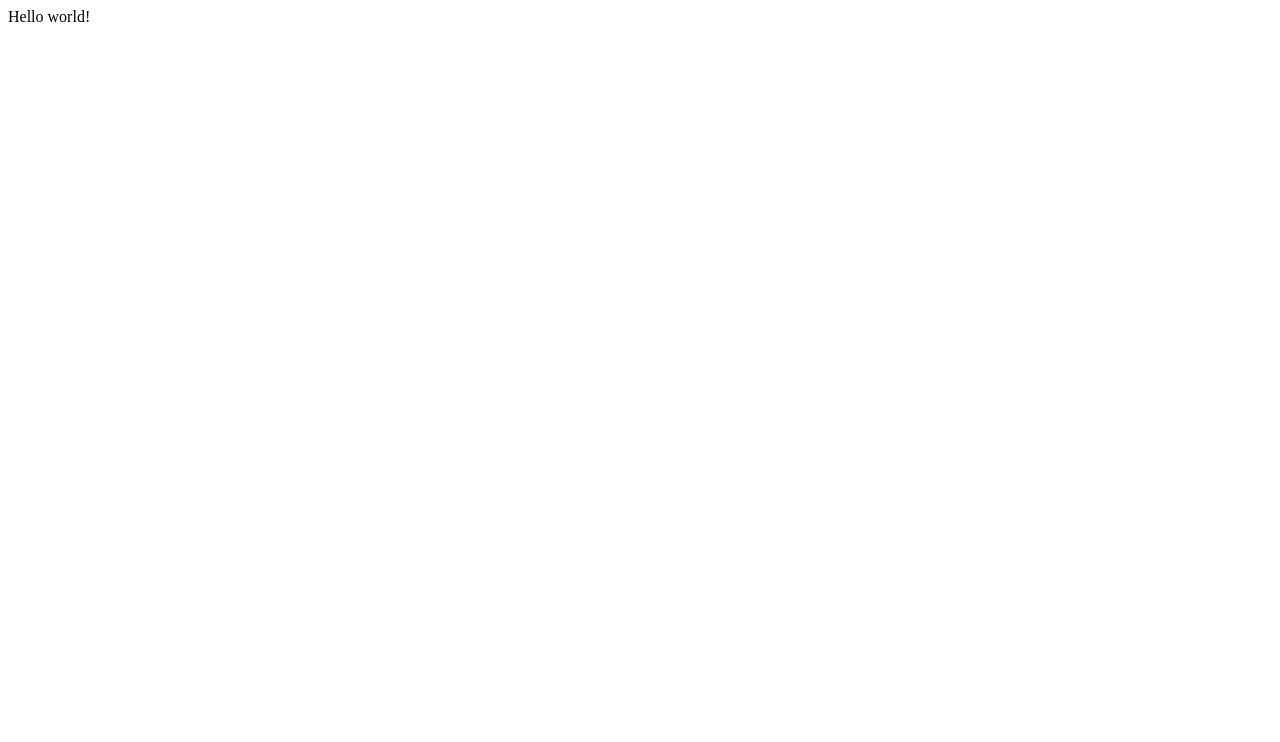
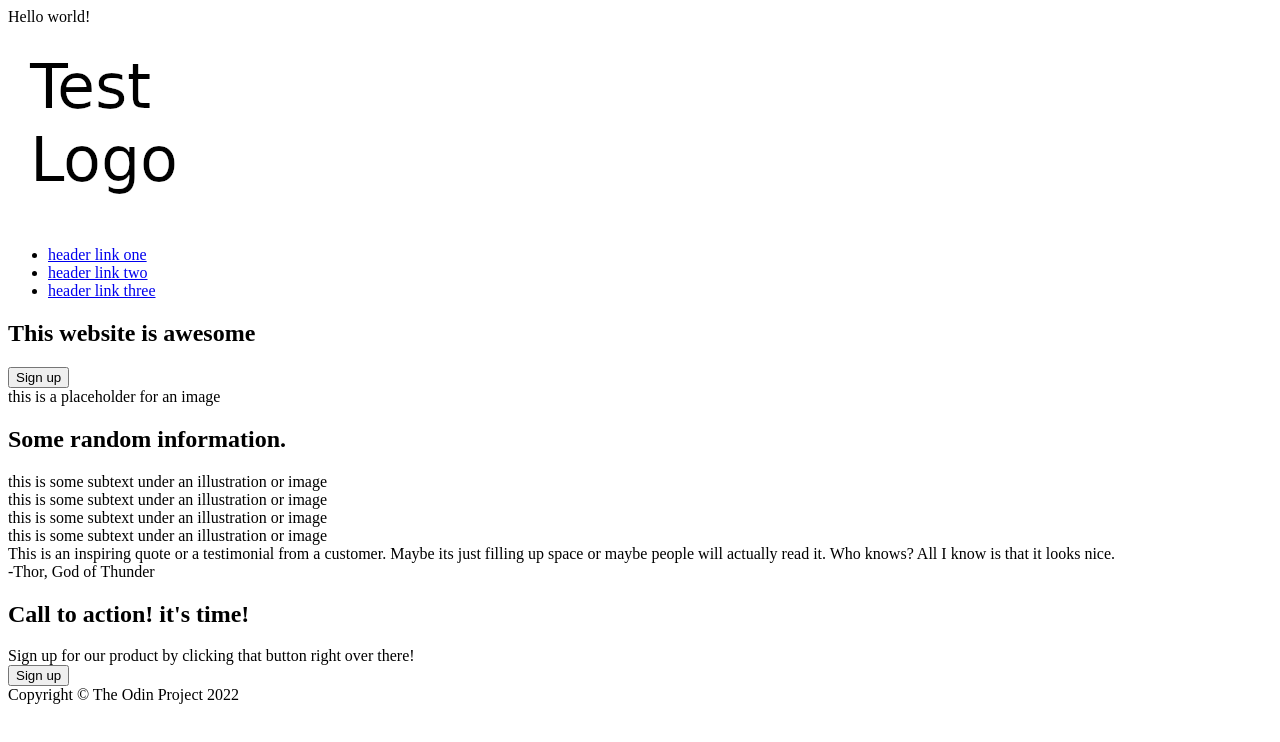
Before and after one commit to ayoung90/odin-project-landing-page, a plain HTML site: page index.html in a window 1280 px wide. Drawn offline with Linux system fonts and the light colour scheme.

Commit message:
finalised html layout + added test logo

```diff
--- a/index.html
+++ b/index.html
@@ -1,5 +1,6 @@
 <!DOCTYPE html>
 <html lang="en">
+
 <head>
     <meta charset="UTF-8">
     <meta http-equiv="X-UA-Compatible" content="IE=edge">
@@ -7,7 +8,58 @@
     <link rel="stylesheet" href="styles/style.css">
     <title>Document</title>
 </head>
+
 <body>
     Hello world!
+    <div class="header">
+        <img src="img/test_logo.png">
+        <ul>
+            <li><a href="#">header link one</a></li>
+            <li><a href="#">header link two</a></li>
+            <li><a href="#">header link three</a></li>
+        </ul>
+    </div>
+    <div class="content-head">
+        <h2>This website is awesome</h2>
+        <button>Sign up</button>
+        <div>this is a placeholder for an image</div>
+    </div>
+    <div class="content-info">
+        <h2>Some random information.</h2>
+        <div class="image-box">
+            <div class="image"></div>
+            <div class="subtext">this is some subtext under an illustration or image</div>
+        </div>
+        <div class="image-box">
+            <div class="image"></div>
+            <div class="subtext">this is some subtext under an illustration or image</div>
+        </div>
+        <div class="image-box">
+            <div class="image"></div>
+            <div class="subtext">this is some subtext under an illustration or image</div>
+        </div>
+        <div class="image-box">
+            <div class="image"></div>
+            <div class="subtext">this is some subtext under an illustration or image</div>
+        </div>
+    </div>
+    <div class="content-quote">
+        <div class="quote">This is an inspiring quote or a testimonial from a customer. Maybe its just filling up space
+            or maybe people will actually read it. Who knows? All I know is that it looks nice.
+        </div>
+        <div class="author">-Thor, God of Thunder</div>
+    </div>
+    <div class="content-signup">
+        <div class="cta-box">
+            <h2>Call to action! it's time!</h2>
+            <div>Sign up for our product by clicking that button right over there!</div>
+            <button>Sign up</button>
+        </div>
+    </div>
+    <div class="footer">
+        Copyright © The Odin Project 2022
+    </div>
+
 </body>
+
 </html>
```
Also changed, not shown: img/test_logo.png (added).
